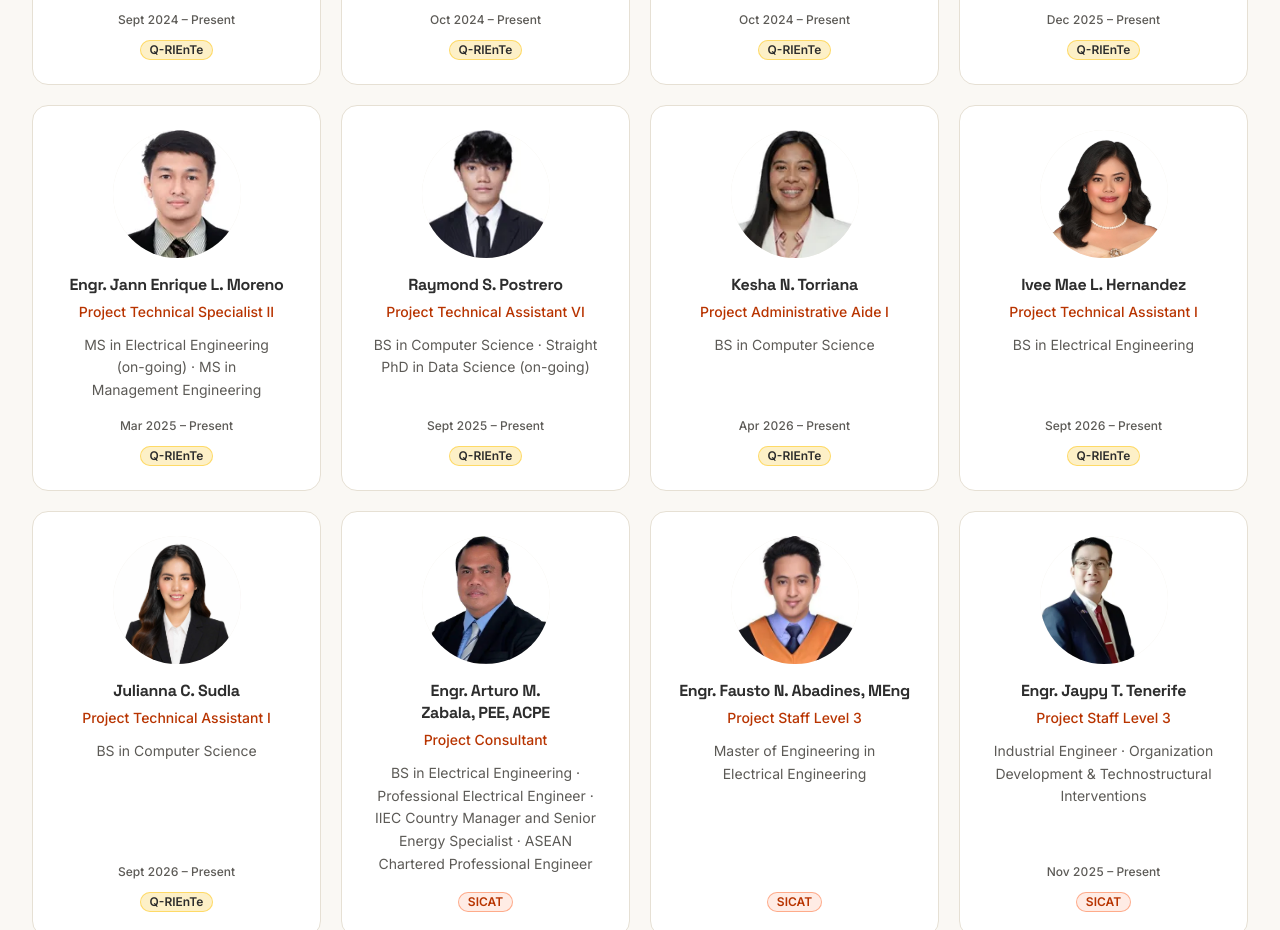
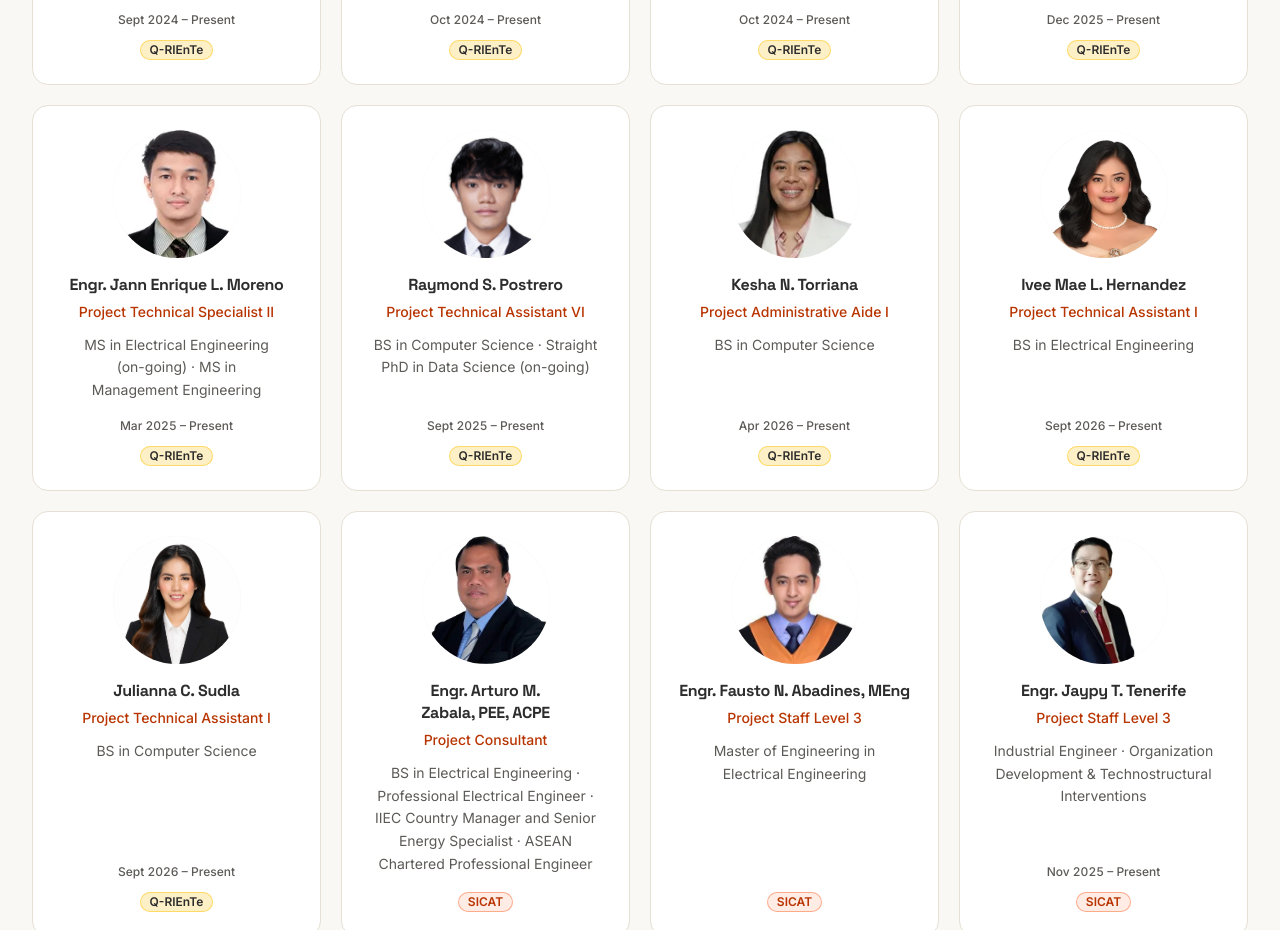
Before and after one commit to jannmoreno17/QISLaP, a Next.js app: page /team in a window 1280 px wide. Shown: the part 1260-2190 px from the top of the page. Built offline with nearby package versions, Linux system fonts and the light colour scheme; no server answers.

Commit message:
Add photo for Raymond S. Postrero and update file extension in team.ts

```diff
--- a/src/data/team.ts
+++ b/src/data/team.ts
@@ -94,7 +94,7 @@ export const team: Member[] = [
   {
     id: "postrero",
     name: "Raymond S. Postrero",
-    photo: "qriente-postrero-raymond.webp",
+    photo: "qriente-postrero-raymond.png",
     credentials: ["BS in Computer Science", "Straight PhD in Data Science (on-going)"],
     roles: [{ project: "q-riente", position: "Project Technical Assistant VI", status: "current", start: "2025-09" }],
   },
```
Also changed, not shown: public/images/team/qriente-postrero-raymond.jpg (added), public/images/team/qriente-postrero-raymond.png (added).
